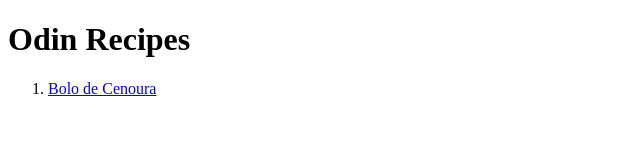
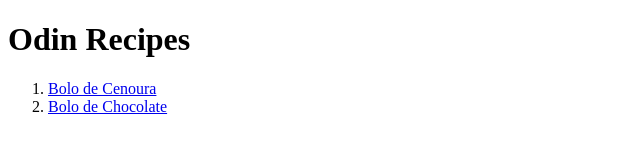
Before and after one commit to thiago-flac/odin-recipes, a plain HTML site: page index.html in a window 1280 px wide. Shown: the whole page, without its empty margins (0-640 px from the left). Drawn offline with Linux system fonts and the light colour scheme.

Commit message:
Add new recipe page

```diff
--- a/index.html
+++ b/index.html
@@ -7,5 +7,6 @@
     <body>
         <h1>Odin Recipes</h1>
         <ol>
-            <li><a href="Recipes/bolodecenoura.html">Bolo de Cenoura </a></li>
+            <li><a href="Recipes/bolodecenoura.html">Bolo de Cenoura</a></li>
+            <li><a href="Recipes/bolochocolate.html">Bolo de Chocolate</a></li>
     </body>
```
